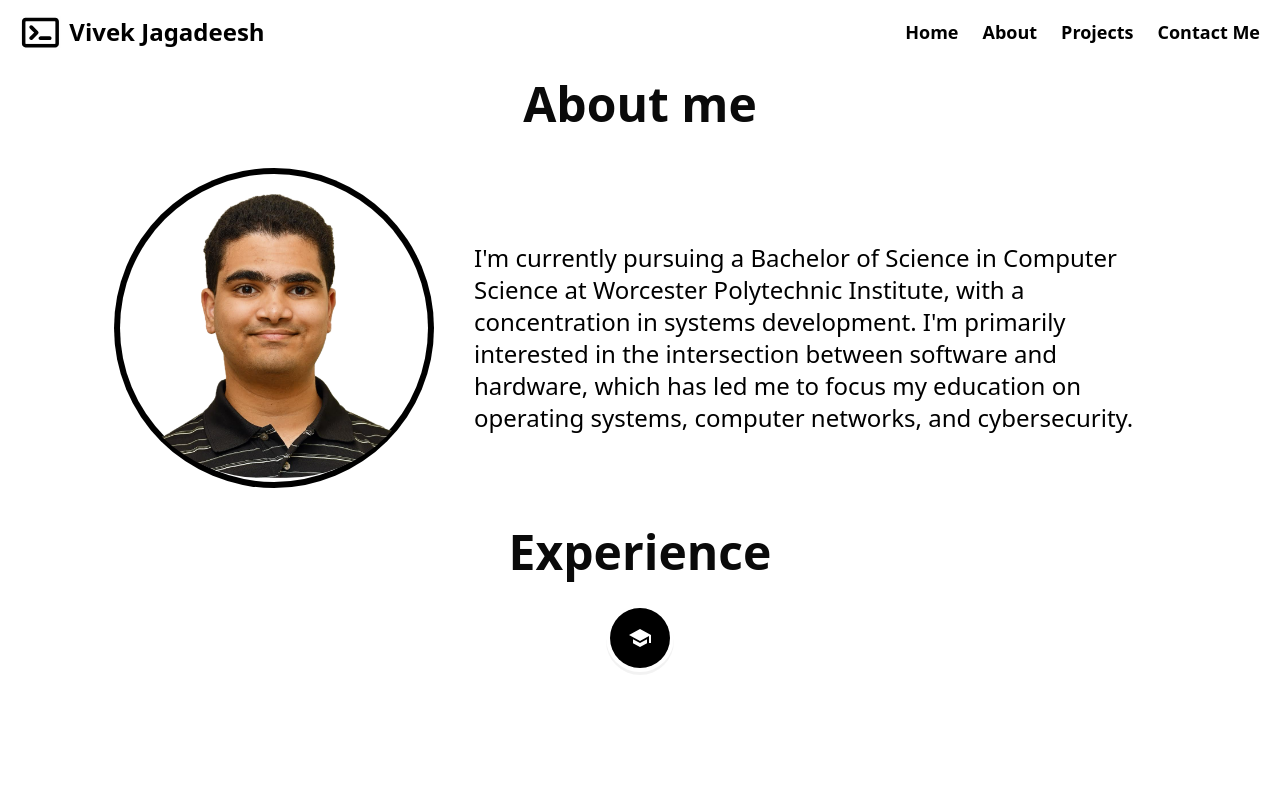
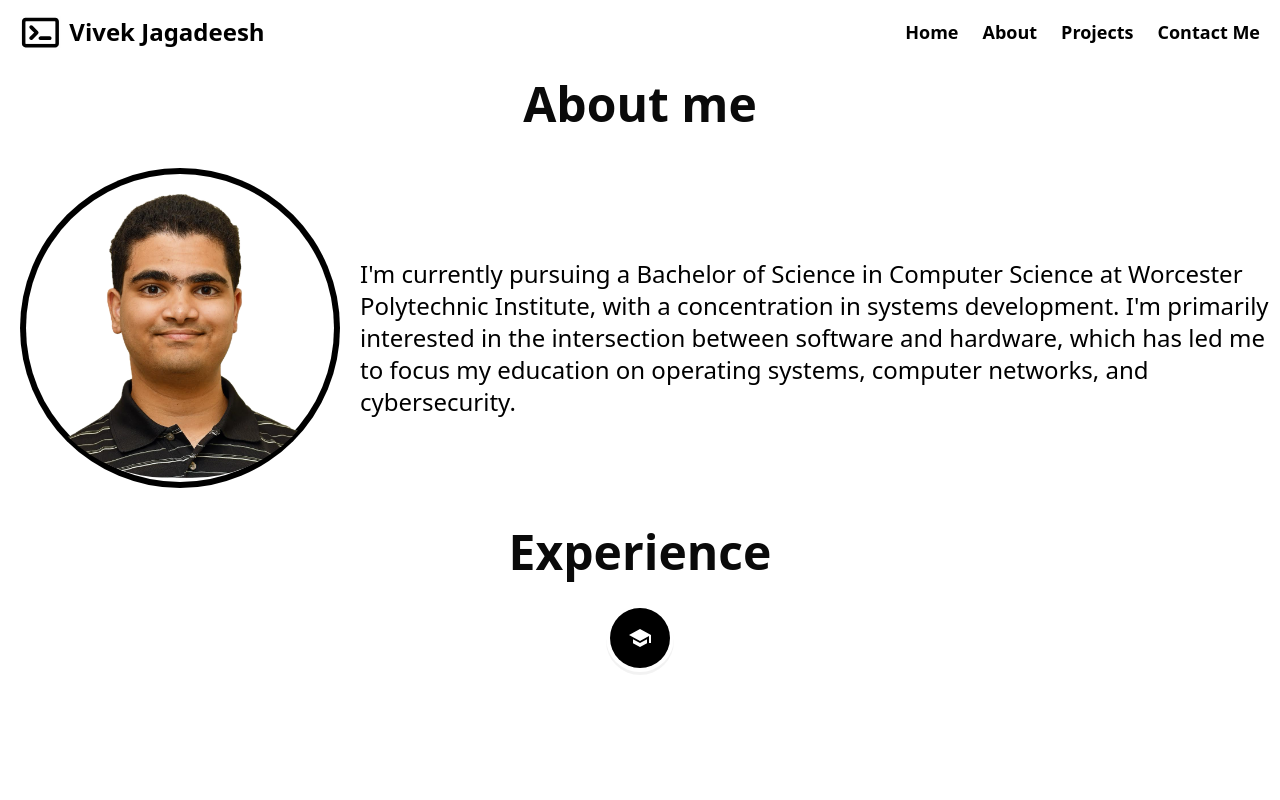
Before and after one commit to vivekjag1/portfolioWebsite, a React (Vite) app: page /about in a window 1280 px wide. Shown: the top 800 px of the page. Built offline with nearby package versions, Linux system fonts and the light colour scheme.

Commit message:
fix styling

```diff
--- a/src/routes/About.tsx
+++ b/src/routes/About.tsx
@@ -92,7 +92,7 @@ function About(){
           </div>
 
         </div>
-        <p className=" text-black  text-2xl font-arial mx-10 max-w-2xl">
+        <p className=" ml-5 text-black  text-2xl font-arial ">
                 I'm currently pursuing a Bachelor of Science in Computer Science at Worcester Polytechnic Institute,
                 with a concentration in systems development.
                 I'm primarily interested in the intersection between software and hardware, which has led me to focus
```
